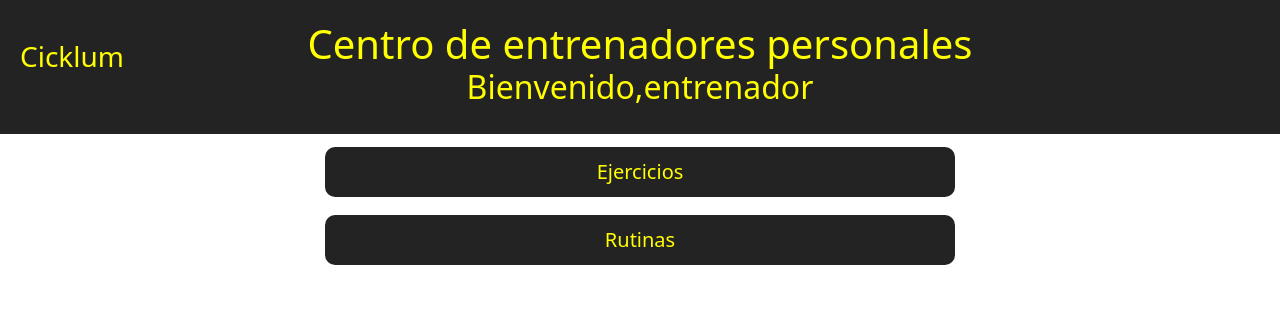
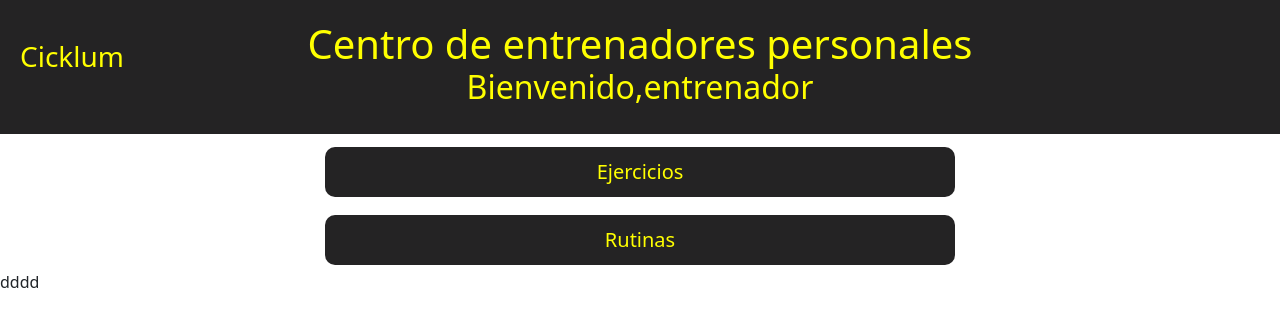
Before and after one commit to SII-Informatica-UMA/ciklum-codequatro, an Angular app in the folder angular-ciklum/: page / in a window 1280 px wide. Both pictures are taken after a click on the button "Ejercicios". Shown: the top 326 px of the page. Built offline with nearby package versions, Linux system fonts and the light colour scheme.

Commit message:
bug_carlos

```diff
--- a/angular-ciklum/src/app/ejercicios/ejercicios.component.html
+++ b/angular-ciklum/src/app/ejercicios/ejercicios.component.html
@@ -34,7 +34,8 @@
             <button idboton=11 (click)="mostrarInformacion(11)">Press militar</button>
         </div>
     </div>
--->
-
+    -->
+    <div ></div>
+    dddd
 </body>
 </html>
```
